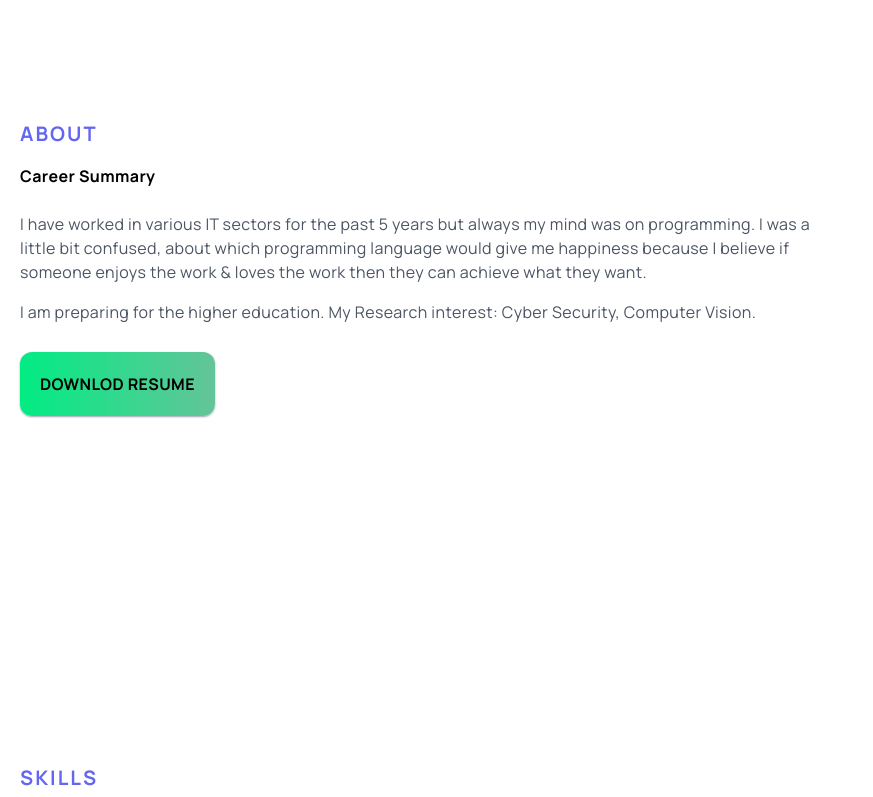
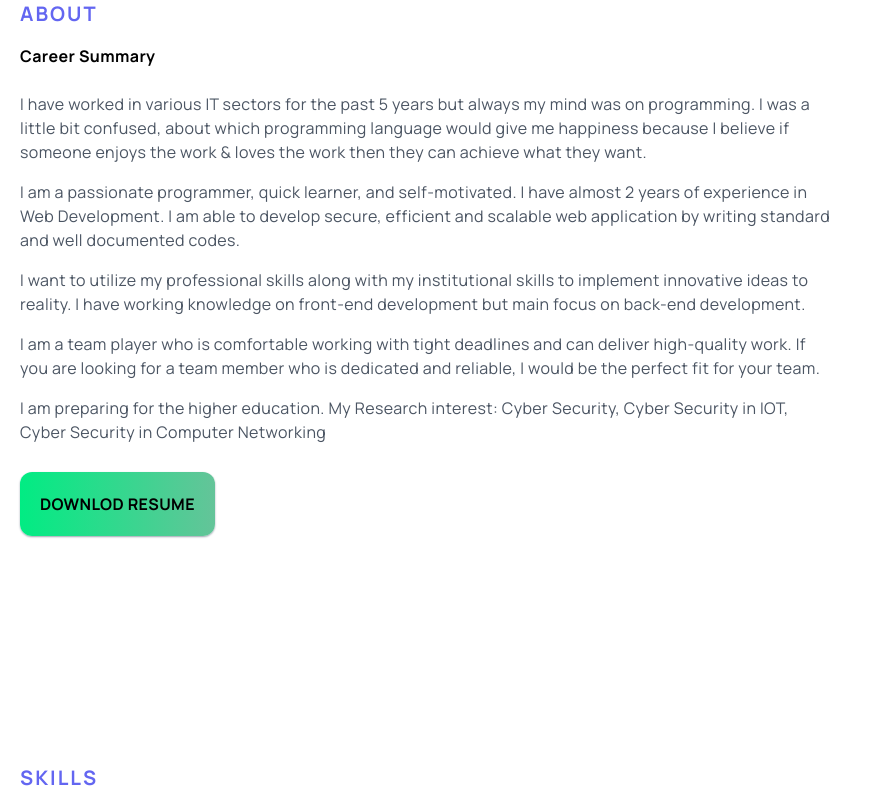
Before and after one commit to mushfiqur-rahman/portfolio, a Next.js app: page / in a window 1280 px wide. Shown: the part 922-1719 px from the top of the page, without its empty margins (0-873 px from the left). Built offline with nearby package versions, Linux system fonts and the light colour scheme.

Commit message:
about me update

```diff
--- a/components/About.jsx
+++ b/components/About.jsx
@@ -20,17 +20,12 @@ const About = () => {
           </p>
 
           <p className="py-2 text-gray-600 dark:text-slate-200">
-            I am preparing for the higher education. My Research interest: Cyber
-            Security, Computer Vision.
-          </p>
-
-          {/* <p className="py-2 text-gray-600 dark:text-slate-200">
             I am a passionate programmer, quick learner, and self-motivated. I
             have almost 2 years of experience in Web Development. I am able to
             develop secure, efficient and scalable web application by writing
             standard and well documented codes.{" "}
-          </p> */}
-          {/* <p className="py-2 text-gray-600 dark:text-slate-200">
+          </p>
+          <p className="py-2 text-gray-600 dark:text-slate-200">
             I want to utilize my professional skills along with my institutional
             skills to implement innovative ideas to reality. I have working
             knowledge on front-end development but main focus on back-end
@@ -41,7 +36,13 @@ const About = () => {
             and can deliver high-quality work. If you are looking for a team
             member who is dedicated and reliable, I would be the perfect fit for
             your team.
-          </p> */}
+          </p>
+
+          <p className="py-2 text-gray-600 dark:text-slate-200">
+            I am preparing for the higher education. My Research interest: Cyber
+            Security, Cyber Security in IOT, Cyber Security in Computer
+            Networking
+          </p>
 
           <div className="py-5">
             {/* resume */}
--- a/pages/contact.jsx
+++ b/pages/contact.jsx
@@ -19,7 +19,7 @@ const Contact = () => {
     };
   }, []);
   //
-  const email = "mushfiq.kdu@gmail.com";
+  const email = "mushfiqur-rahman@hotmail.com";
   const skype = "mushfiq.style";
 
   const handleEmail = () => {
@@ -58,7 +58,6 @@ const Contact = () => {
                     className="rounded-xl hover:scale-90 ease-in duration-300"
                     src={ContactImg}
                     alt="contact"
-                    priority={true}
                   />
                 </div>
 
--- a/pages/index.js
+++ b/pages/index.js
@@ -25,7 +25,7 @@ export default function Home() {
         <link rel="manifest" href="/manifest.json" />
         <meta
           name="description"
-          content="I'm Mushfiqur Rahman, this is my portfolio. I am looking for remote or hybrid job in python django webdeveloper position. I have been working at Upwork as a python django developer since 2022"
+          content="I'm Mushfiqur Rahman, this is my portfolio. I am looking for postgraduation opportunity in Cyber security and Threat Intelligence. My Research interest: Cyber Security, Cyber Security in IOT"
           key="desc"
         />
         <meta content="#ffffff" name="theme-color" />
@@ -75,11 +75,7 @@ export default function Home() {
         />
         <meta
           name="keywords"
-          content="Mushfiqur Rahman, Mushfiqur Rahman lexicon, Mushfiqur Rahman khulna, Mushfiqur Rahman chuknagar, ecommerce developer,django developer at khulna,django developer at jessore,python developer at jessoere,python developer at khulna,python developer jashore,
-          পাইথন যশোর,পাইথন খুলনা,ওয়েব ডেভেলপার,পাইথন ইঞ্জিনিয়ার,
-          পায়থন ইঞ্জিনিয়ার যশোর খুলনা,ecommerce website developer,best website developers,remote web developer,freelance backend developer,entry level software engineer,
-          django developers,django nosql, Back-end Focused Web Developer, python django developer in khulna,
-          python developer in bangladesh, software engineer in bangladesh, IT officer in Bangladesh, IT officer in khulna, Network engineer in khulna, network engineer in bangladesh, aamra, aamra networks ltd, Mushfiqur Rahman khulna,"
+          content="Mushfiqur Rahman, Mushfiqur Rahman lexicon, Cyber Security, penetration tester, security engineers"
         />
         <link href="https://mushfiq.xyz" rel="canonical" />
         <meta content="https://mushfiq.xyz/" property="og:url" />
```
